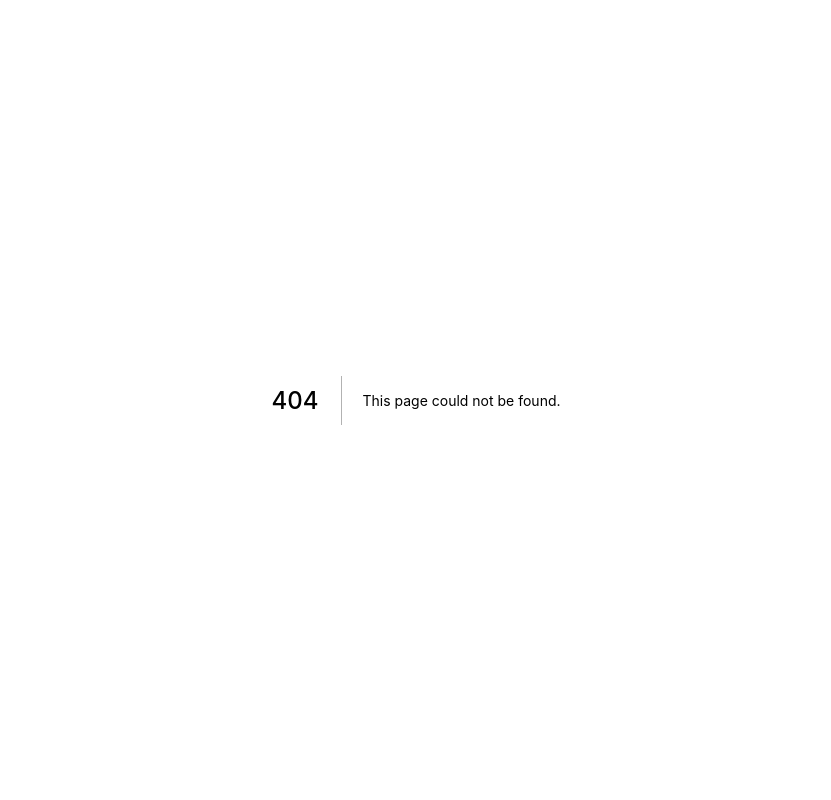
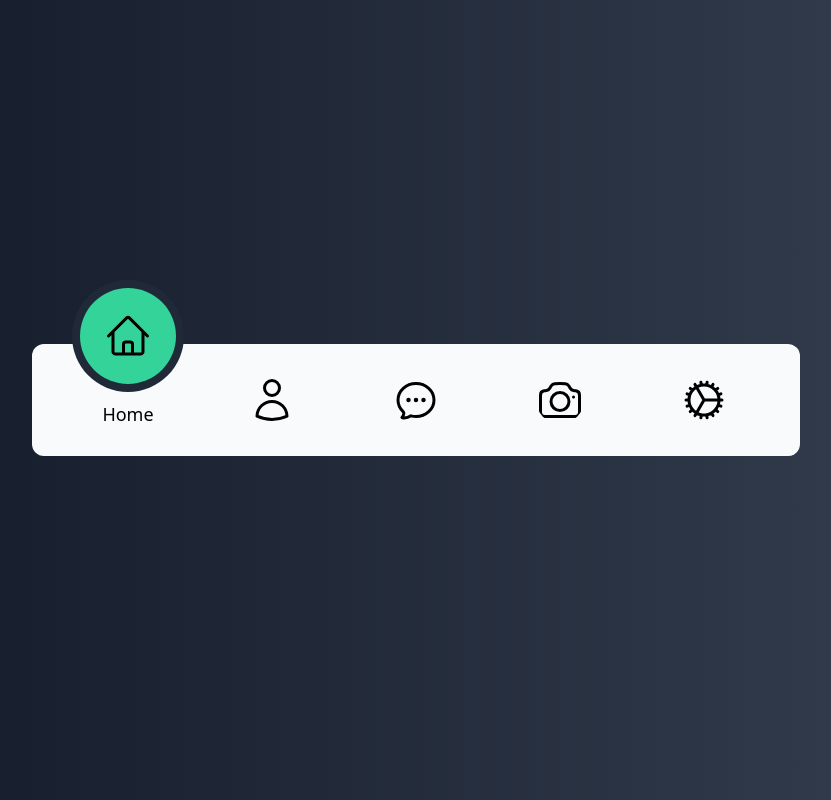
Before and after one commit to anhsirk0/ts-projects, a Next.js app: page /bottom-navbar in a window 1280 px wide. Before the commit this address had no page. Shown: the whole page, without its empty margins (224-1055 px from the left). Built offline with nearby package versions, Linux system fonts and the light colour scheme.

Commit message:
Added bottom navbar

```diff
--- /dev/null
+++ b/components/BottomNavbar/BottomNavbar.tsx
@@ -0,0 +1,93 @@
+import React, { useState, ReactNode } from "react";
+import {
+  HomeIcon,
+  UserIcon,
+  ChatBubbleOvalLeftEllipsisIcon,
+  CameraIcon,
+  CogIcon,
+} from "@heroicons/react/24/outline";
+
+const BottomNavbar = () => {
+  const iconClasses: string =
+    "h-12 lg:h-24 w-12 lg:w-24 rounded-full p-3 lg:p-6";
+
+  const [links, setLinks] = useState([
+    {
+      title: "Home",
+      Icon: <HomeIcon className={iconClasses} />,
+      isActive: true,
+    },
+    {
+      title: "Profile",
+      Icon: <UserIcon className={iconClasses} />,
+      isActive: false,
+    },
+    {
+      title: "Message",
+      Icon: <ChatBubbleOvalLeftEllipsisIcon className={iconClasses} />,
+      isActive: false,
+    },
+    {
+      title: "Photos",
+      Icon: <CameraIcon className={iconClasses} />,
+      isActive: false,
+    },
+    {
+      title: "Settings",
+      Icon: <CogIcon className={iconClasses} />,
+      isActive: false,
+    },
+  ]);
+
+  return (
+    <div className="bg-gray-50 px-4 lg:px-12 py-1 lg:py-2 rounded-xl h-14 lg:h-28">
+      <ul className="flex flex-row items-center gap-2 md:gap-4 lg:gap-12 relative">
+        {links.map((link, index) => (
+          <li key={index}>
+            <a
+              onClick={(e) => {
+                setLinks(
+                  links.map((l) => {
+                    if (l.title === link.title) {
+                      return {
+                        ...l,
+                        isActive: true,
+                      };
+                    }
+                    return {
+                      ...l,
+                      isActive: false,
+                    };
+                  })
+                );
+              }}
+              className={`flex flex-col gap-2 lg:gap-4 items-center ${
+                link.isActive ? "-translate-y-10 lg:-translate-y-16" : ""
+              } transition ease-in-out duration-600 group focus:outline-none`}
+              href="#!"
+            >
+              <div
+                className={
+                  link.isActive
+                    ? "bg-emerald-400 ring-4 lg:ring-8 ring-gray-800 rounded-full"
+                    : ""
+                }
+              >
+                {link.Icon}
+              </div>
+              <span
+                className={`text-center text-sm lg:text-lg opacity-0 transition duration-800 ${
+                  link.isActive ? "opacity-100" : ""
+                }`}
+              >
+                {link.title}
+              </span>
+            </a>
+          </li>
+        ))}
+      </ul>
+    </div>
+  );
+};
+
+export default BottomNavbar;
--- a/components/index.ts
+++ b/components/index.ts
@@ -4,3 +4,4 @@ export { default as Timer } from "./Timer/Timer";
 export { default as Countdown } from "./Countdown/Countdown";
 export { default as Button } from "./Button/Button";
 export { default as Card } from "./Card/Card";
+export { default as BottomNavbar } from "./BottomNavbar/BottomNavbar";
--- a/package.json
+++ b/package.json
@@ -9,7 +9,7 @@
     "lint": "next lint"
   },
   "dependencies": {
-    "@heroicons/react": "^2.0.11",
+    "@heroicons/react": "^2.0.12",
     "autoprefixer": "^10.4.12",
     "next": "12.3.1",
     "postcss": "^8.4.16",
--- /dev/null
+++ b/pages/bottom-navbar.tsx
@@ -0,0 +1,20 @@
+import type { NextPage } from "next";
+import { BottomNavbar } from "../components";
+import Head from "next/head";
+import Link from "next/link";
+
+const BottomNav: NextPage = () => {
+  return (
+    <>
+      <Head>
+        <title>BottomNav - TS Projects</title>
+        <meta name="viewport" content="initial-scale=1.0, width=device-width" />
+      </Head>
+      <div className="min-h-screen bg-gradient-to-b from-gray-900 to-gray-700 bg-gradient-to-r p-4 flex items-center justify-center">
+        <BottomNavbar />
+      </div>
+    </>
+  );
+};
+
+export default BottomNav;
--- a/pages/index.tsx
+++ b/pages/index.tsx
@@ -9,6 +9,7 @@ const Home: NextPage = () => {
     { title: "Timer", url: "/timer" },
     { title: "Countdown", url: "/countdown" },
     { title: "Hero", url: "/hero" },
+    { title: "Bottom Navbar", url: "/bottom-navbar" },
   ];
 
   return (
```
Also changed, not shown: 1 other file (tests, documents, lock files or other folders).
